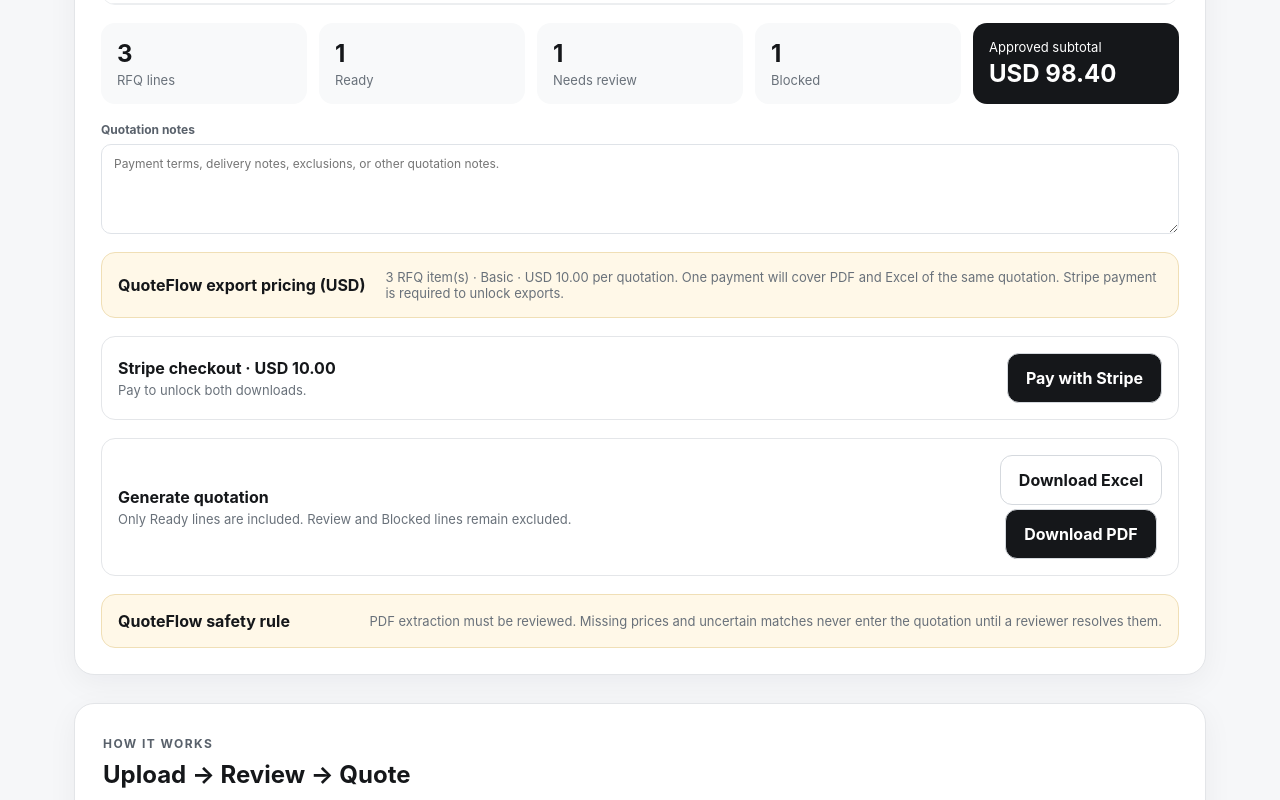
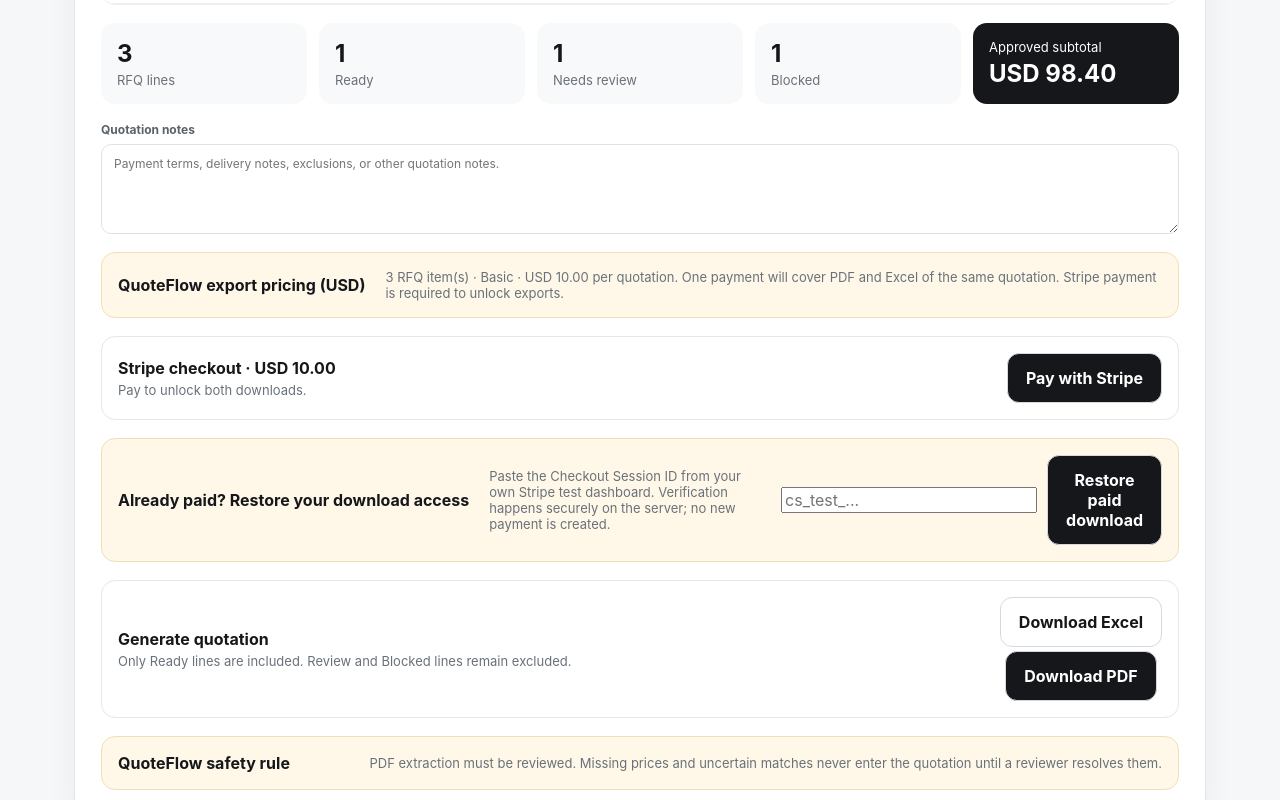
Before and after one commit to goplanetdigital/QuoteFlow, a Next.js app: page / in a window 1280 px wide. Shown: the part 1218-2018 px from the top of the page. Built offline with nearby package versions, Linux system fonts and the light colour scheme.

Commit message:
Add self-service Stripe checkout receipt recovery for existing paid quotations

```diff
--- a/app/components/QuoteWorkspace.tsx
+++ b/app/components/QuoteWorkspace.tsx
@@ -61,6 +61,8 @@
   const [testPriceMode, setTestPriceMode] = useState(false);
   const [authorizedPayload, setAuthorizedPayload] = useState<string | null>(null);
   const [paymentError, setPaymentError] = useState("");
+  const [recoverySessionId, setRecoverySessionId] = useState("");
+  const [recoveryBusy, setRecoveryBusy] = useState(false);
   const [rfqLines, setRfqLines] = useState<RfqLine[]>(demoRfq);
   const [catalogue, setCatalogue] = useState<CatalogueItem[]>(demoCatalogue);
   const [sourceName, setSourceName] = useState("Synthetic RFQ demo.csv");
@@ -204,6 +206,52 @@
       setPaymentStatus("unpaid");
     }
   }, []);
+
+  async function recoverExistingPayment() {
+    const sessionId = recoverySessionId.trim();
+    if (!/^cs_test_[a-zA-Z0-9]+$/.test(sessionId)) {
+      setPaymentError("Paste the complete Stripe Checkout Session ID (cs_test_...).");
+      return;
+    }
+    setRecoveryBusy(true);
+    setPaymentError("");
+    setPaymentStatus("checking");
+    try {
+      const candidates = [quotationPayload];
+      // Old demo quotations used the date of payment in the quote number.
+      if (sourceName === "Synthetic RFQ demo.csv" && meta.quoteNumber.startsWith("QF-")) {
+        const oldMeta = { ...meta, quoteNumber: "QF-20261010-001" };
+        const oldPayload = JSON.stringify({ rfqLines, catalogue, manualMatches, meta: oldMeta, sourceName });
+        if (oldPayload !== quotationPayload) candidates.push(oldPayload);
+      }
+      for (const payload of candidates) {
+        const digest = await crypto.subtle.digest("SHA-256", new TextEncoder().encode(payload));
+        const fingerprint = Array.from(new Uint8Array(digest)).map((byte) => byte.toString(16).padStart(2, "0")).join("");
+        const response = await fetch("/api/verify-payment", {
+          method: "POST", headers: { "Content-Type": "application/json" },
+          body: JSON.stringify({ sessionId, fingerprint }), cache: "no-store"
+        });
+        if (!response.ok) throw new Error("Stripe verification is unavailable. Please try again later.");
+        if ((await response.json()).paid) {
+          const snapshot = JSON.parse(payload);
+          setMeta(snapshot.meta);
+          setAuthorizedPayload(payload);
+          localStorage.setItem("quoteflow_paid_receipt", JSON.stringify({ sessionId, payload }));
+          setPaymentStatus("paid");
+          setRecoverySessionId("");
+          setPaymentError("");
+          return;
+        }
+      }
+      setPaymentStatus("unpaid");
+      setPaymentError("Payment exists, but this quotation does not match its original fingerprint. No new charge was made.");
+    } catch (error) {
+      setPaymentStatus("unpaid");
+      setPaymentError(error instanceof Error ? error.message : "Could not verify payment.");
+    } finally {
+      setRecoveryBusy(false);
+    }
+  }
 
   async function startCheckout() {
     if (!readyLines.length || !/^[A-Z]{3}$/.test(meta.currency)) {
@@ -707,6 +755,16 @@
         </div>
         <button type="button" onClick={startCheckout} disabled={checkoutBusy || paymentStatus !== "unpaid" || pricing.amount === null}>{checkoutBusy ? "Opening Stripe..." : "Pay with Stripe"}</button>
       </div>
+      {paymentStatus !== "paid" ? (
+        <div className="guardrail">
+          <strong>Already paid? Restore your download access</strong>
+          <span>Paste the Checkout Session ID from your own Stripe test dashboard. Verification happens securely on the server; no new payment is created.</span>
+          <div className="export-actions">
+            <input aria-label="Stripe Checkout Session ID" type="password" autoComplete="off" placeholder="cs_test_..." value={recoverySessionId} onChange={(event) => setRecoverySessionId(event.target.value)} />
+            <button type="button" onClick={recoverExistingPayment} disabled={recoveryBusy || paymentStatus === "checking"}>{recoveryBusy ? "Checking..." : "Restore paid download"}</button>
+          </div>
+        </div>
+      ) : null}
       <div className="export-row">
         <div>
           <strong>Generate quotation</strong>
```
